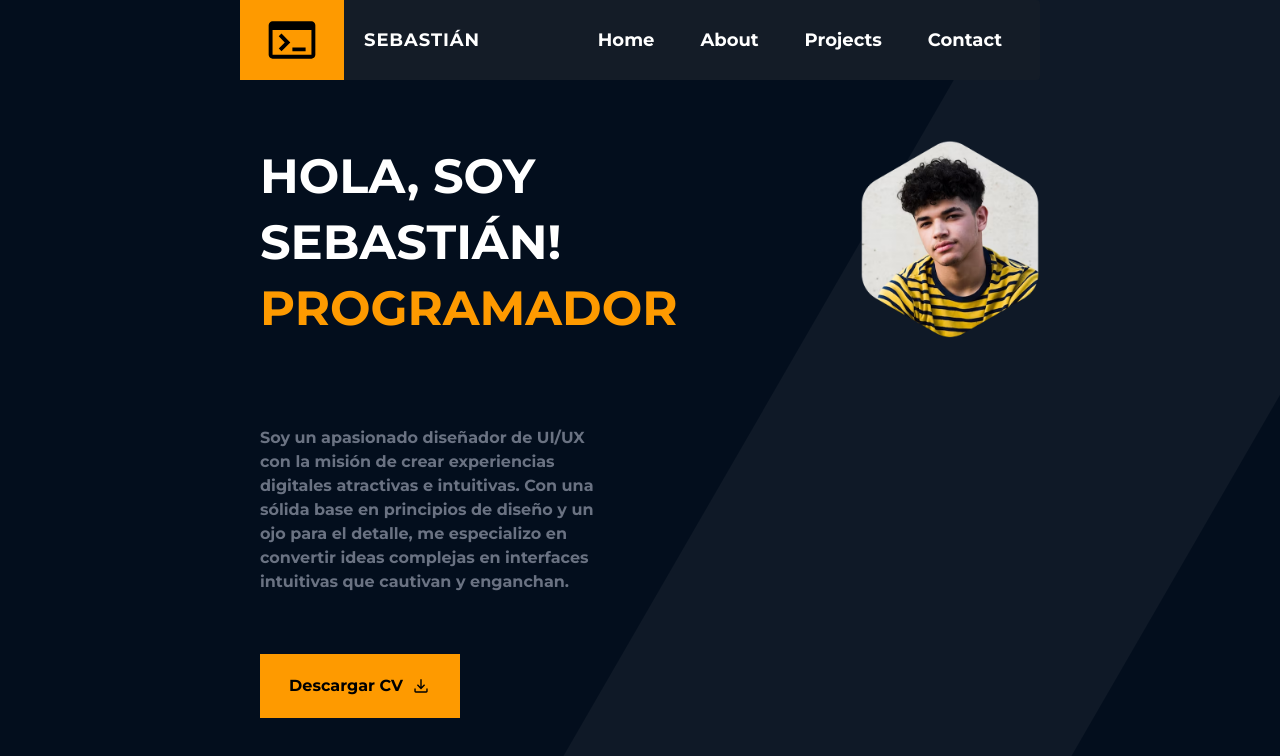
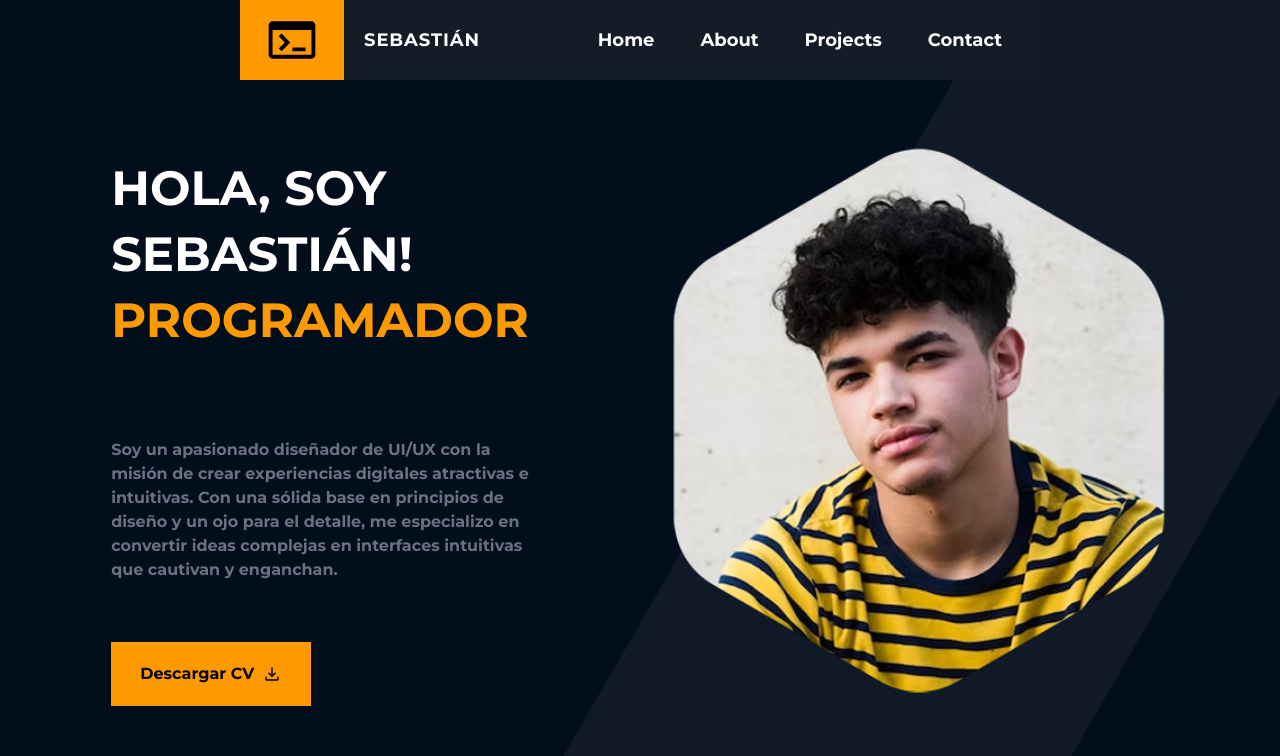
Before and after one commit to sebastianebd/portfolio, a Next.js app: page / in a window 1280 px wide. Shown: the top 756 px of the page. Built offline with nearby package versions, Linux system fonts and the light colour scheme.

Commit message:
se ajustan los tamaños xl y lg en imagen y marco

```diff
--- a/app/globals.css
+++ b/app/globals.css
@@ -58,9 +58,9 @@ body {
 
 
 .path-animate {
-  stroke-dasharray: 500;
-  stroke-dashoffset: 500;
-  animation: draw 2s forwards;
+  stroke-dasharray: 900;
+  stroke-dashoffset: 900;
+  animation: draw 3s forwards;
 }
 
 @keyframes draw {
@@ -71,7 +71,7 @@ body {
 
 .path-animate-floating {
   animation: float 3s linear infinite;
-  transform-origin: 30% 20%;
+  transform-origin: 0% 50%;
 }
 
 @keyframes float {
--- a/app/page.tsx
+++ b/app/page.tsx
@@ -5,14 +5,22 @@ import Image from 'next/image';
 
 export default function Home() {
   return (
-    <div className="relative h-screen md:h-170 lg:h-screen bg-[var(--color-bg)] overflow-hidden lg:px-60">
+
+
+    <div className="relative h-screen md:h-170 lg:h-screen bg-[var(--color-bg)] overflow-hidden lg:px-20 xl:px-60">
       <NavBar/>
+
+      {/* Fringe BG */}
       <div className="absolute w-[300%] md:w-[200%] h-110 md:h-80 lg:h-110 bg-[var(--color-fringe)] top-1/2 left-[-30%] rotate-120 z-0"></div>
 
+
+      {/* Contenedor columnas */}
       <div className="relative z-10 flex md:justify-center h-full">
 
-        <div className="text-white lg:w-1/2 h-full flex flex-col lg:justify-center gap-15 lg:gap-15 pt-15 px-5
-                        pb-15 lg:pb-40 ">
+
+        {/* Columna izquierda */}
+        <div className="text-white lg:flex-1 h-full flex flex-col  lg:justify-center gap-15 lg:gap-15 pt-15 px-5 lg:px-0
+                        pb-15 lg:pb-40">
 
           <h1 className="text-4xl md:text-5xl font-bold leading-snug">
             HOLA, SOY SEBASTIÁN! <br />
@@ -32,16 +40,32 @@ export default function Home() {
           </a>
         </div>
 
-        <div className=" w-1/2 h-full hidden lg:flex justify-center pl-40 items-center pb-50">
+
+        {/* Columna derecha */}
+        <div className=" lg:flex-1 h-full hidden lg:flex  pb-50 justify-center">
 
 
-      <div className="w-150 h-150 relative">
-        {/* Marco poligonal complejo */}
-        <svg viewBox="0 0 400 400" className="w-full h-full absolute top-0 left-0">
+          <div className="relative flex items-center">
+
+            <div className="pl-35 pt-20">
+
+            <Image
+              src="/profile1.png"
+              alt="profile img"
+              width={500}
+              height={450}
+              className="z-10 xl:width-[500px] xl:height-[450px] xl:min-w-[500px] xl:min-h-[450px]
+                        lg:width-[400px] lg:height-[350px] lg:min-w-[400px] lg:min-h-[350px]"
+
+            />
+            </div>
+
+            <svg viewBox="0 0 360 360"
+                  className="absolute overflow-visible pl-21 pt-4">
 
               <defs>
                 <filter id="glow" x="-50%" y="-50%" width="200%" height="200%">
-              <feDropShadow dx="0" dy="0" stdDeviation="3" floodColor="#e08916" />
+                  <feDropShadow dx="0" dy="1" stdDeviation="6" floodColor="#e08916" />
                 </filter>
               </defs>
 
@@ -50,31 +74,16 @@ export default function Home() {
               className="path-animate"
                 d="m230 12 122 71c11 7 27 23 26 48v32l0 77m-206-230c21-11 41-9 58 2m-58-2-120 70c-19 10-29 26-30 49v34l0 74m30 84c38.3333 22 76.6667 44 115 66 21 13 46 14 69-1l116-68c16-10 27-31 26-53v-28m-326 84c-17-10-31-33-30-57v-27"
                 fill="none"
-            stroke="#e08916"  /* color del marco */
+                stroke="#e08916"
                 strokeWidth="5"
                 filter="url(#glow)"
               />
             </g>
             </svg>
 
-        {/* Imagen centrada */}
-        <Image
-          src="/profile1.png"
-          alt="profile img"
-          width={500}
-          height={450}
-          className=" z-10 pl-15 pt-15" // deja espacio para el marco
-        />
-      </div>
-
-
-
-
-
-
 
           </div>
-
+        </div>
       </div>
     </div>
   );
```
Also changed, not shown: components/FrameHex.tsx (deleted). Lines whose indentation alone changed are shown as unchanged.
